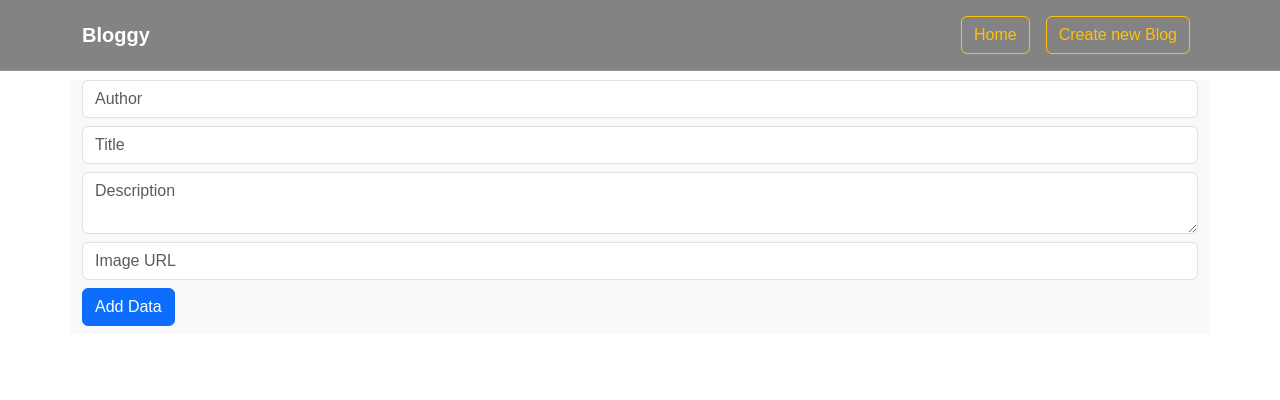
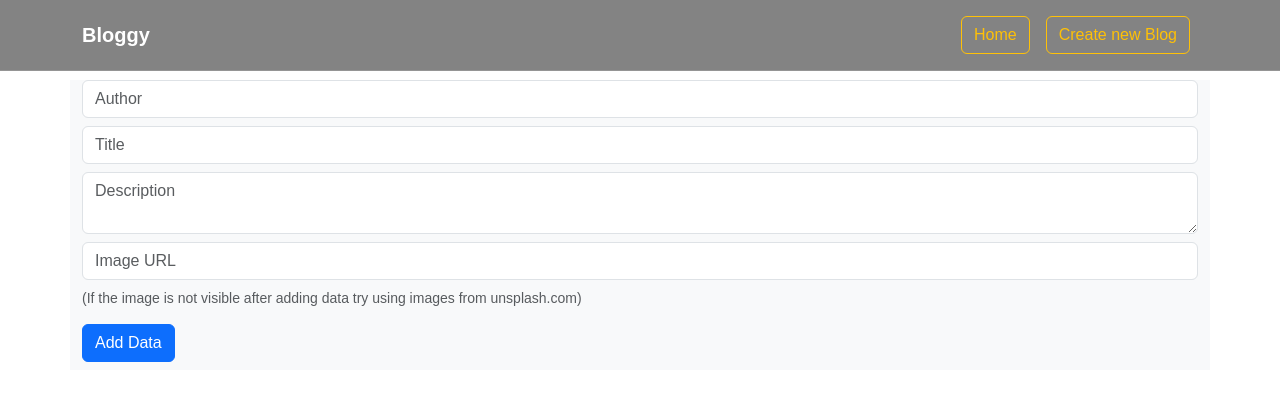
Before and after one commit to anmolkhurana5205/bloggy, a Next.js app: page /Createblog in a window 1280 px wide. Shown: the top 400 px of the page. Built offline with nearby package versions, Linux system fonts and the light colour scheme.

Commit message:
add images suggestion on create blog page

```diff
--- a/app/Createblog/page.tsx
+++ b/app/Createblog/page.tsx
@@ -79,6 +79,10 @@ const CreateBlog: React.FC = () => {
               value={imageUrl}
               onChange={(e) => setImageUrl(e.target.value)}
             />
+            <span className="d-block text-sm text-muted mb-3">
+              (If the image is not visible after adding data try using images
+              from unsplash.com)
+            </span>
             <button onClick={addData} className="btn btn-primary mb-2">
               Add Data
             </button>
```
